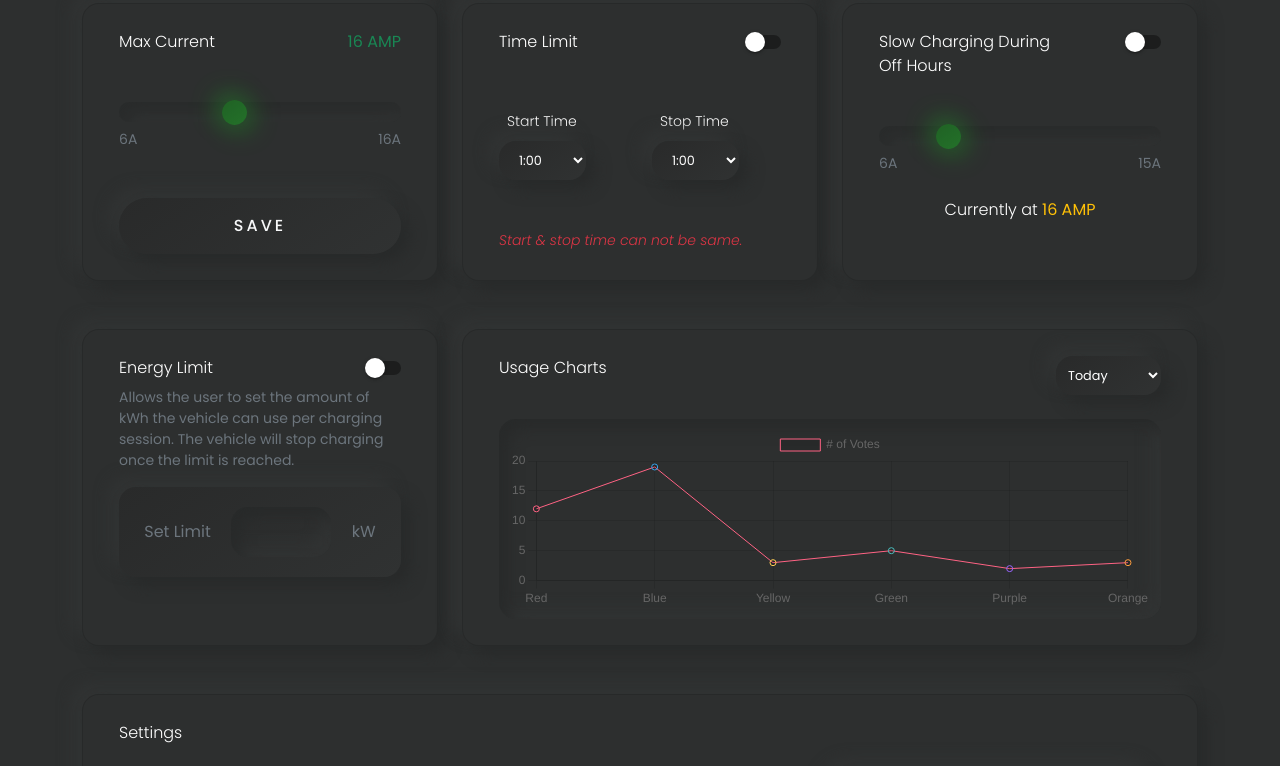
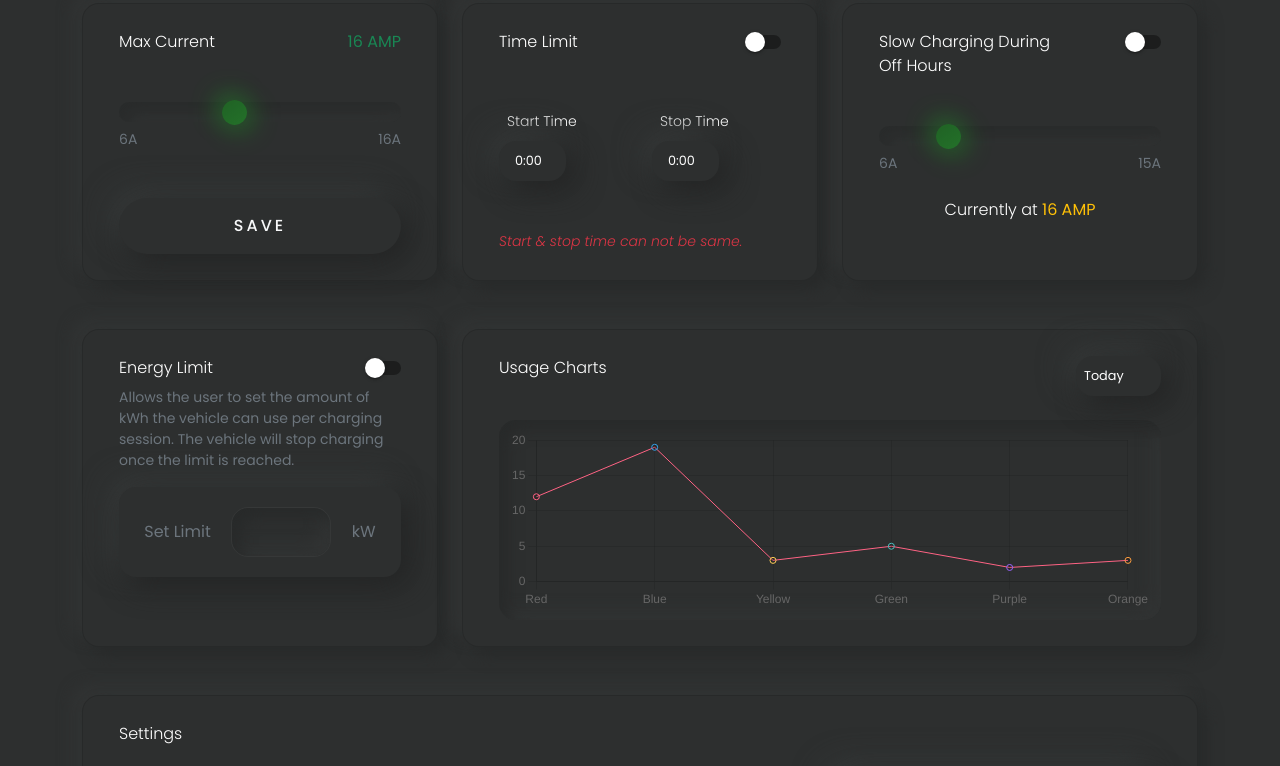
Before and after one commit to ahmed-alii/Xpand-charger-control-UI, a website: page index.html in a window 1280 px wide. Shown: the part 424-1190 px from the top of the page. Drawn offline with Linux system fonts and the light colour scheme.

Commit message:
Changed time to options

```diff
--- a/index.html
+++ b/index.html
@@ -154,6 +154,7 @@
                         <div class="col-md-6 mb-3">
                             <label for="start" class="fw-light small px-2">Start Time</label>
                             <select name="" id="start" class="select-box px-3 my-2">
+                                <option value="">0:00</option>
                                 <option value="">1:00</option>
                                 <option value="">2:00</option>
                                 <option value="">3:00</option>
@@ -177,12 +178,12 @@
                                 <option value="">21:00</option>
                                 <option value="">22:00</option>
                                 <option value="">23:00</option>
-                                <option value="">24:00</option>
                             </select>
                         </div>
                         <div class="col-md-6 mb-3">
                             <label for="stop" class="fw-light small px-2">Stop Time</label>
                             <select name="" id="stop" class="select-box px-3 my-2">
+                                <option value="">0:00</option>
                                 <option value="">1:00</option>
                                 <option value="">2:00</option>
                                 <option value="">3:00</option>
@@ -206,7 +207,6 @@
                                 <option value="">21:00</option>
                                 <option value="">22:00</option>
                                 <option value="">23:00</option>
-                                <option value="">24:00</option>
                             </select>
                         </div>
                     </div>
@@ -582,7 +582,6 @@
         data: {
             labels: ['Red', 'Blue', 'Yellow', 'Green', 'Purple', 'Orange'],
             datasets: [{
-                label: '# of Votes',
                 data: [12, 19, 3, 5, 2, 3],
                 borderColor: [
                     'rgba(255, 99, 132, 1)',
@@ -600,6 +599,11 @@
                 y: {
                     beginAtZero: true
                 }
+            },
+            plugins: {
+                legend: {
+                    display: false
+                },
             }
         }
     });
--- a/public/css/styles.scss
+++ b/public/css/styles.scss
@@ -115,10 +115,6 @@ $primary_background: #2d2f2f;
 }
 
 @mixin card() {
-    //border-radius: 34px;
-    //background: #2d2f2f;
-    //box-shadow:  16px 16px 31px #272929,
-    //-16px -16px 31px #333535;
     border-radius: 17px;
     background: #2d2f2f;
     box-shadow: 9px 9px 15px #282a2a,
@@ -135,9 +131,9 @@ $primary_background: #2d2f2f;
 
 @mixin button() {
     border-radius: 17px;
-    background: linear-gradient(145deg, #292a2a, #303232);
-    box-shadow: 9px 9px 15px #282a2a,
-    -9px -9px 15px #323434;
+    background: #2d2f2f;
+    box-shadow:  9px 9px 29px #232424,
+    -9px -9px 29px #373a3a;
 }
 
 
@@ -371,13 +367,13 @@ h2.main-heading {
     input{
         @include cardDown;
         text-align: center;
-        border: none;
         background-color: transparent;
         height: 100%;
         font-weight: 500;
         margin: 0 10px;
         width: 100px;
         min-height: 50px;
+        border: 1px solid rgba(218, 218, 218, 0.05);
         &::-webkit-outer-spin-button,
         &::-webkit-inner-spin-button {
             -webkit-appearance: none;
@@ -398,6 +394,8 @@ h2.main-heading {
     color: white;
     border: none;
     max-width: 100%;
+    -webkit-appearance:none;
+    -moz-appearance: none;
     &:focus{
         outline: none;
     }
```
Also changed, not shown: build/stylesheet.css, public/css/styles.css, 1 other file.
